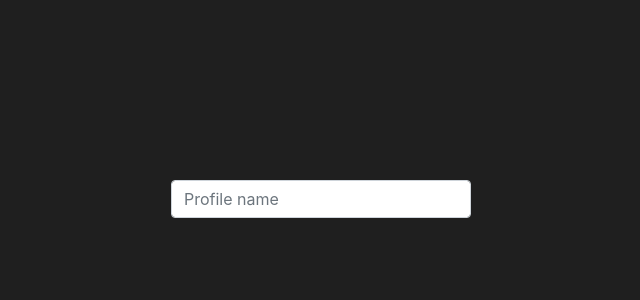
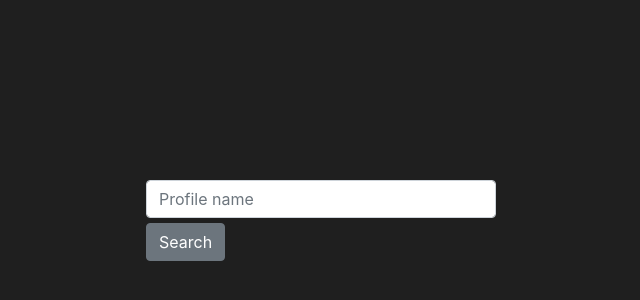
Before and after one commit to Exide-PC/FaceitStats, a React (Create React App) app in the folder FaceitStats.Web/ClientApp/: page / in a window 1280 px wide. Shown: the part 120-420 px from the top of the page, without its empty margins (319-959 px from the left). Built offline with nearby package versions, Linux system fonts and the light colour scheme.

Commit message:
Added search button.

```diff
--- a/FaceitStats.Web/ClientApp/src/components/SearchPage/Search.tsx
+++ b/FaceitStats.Web/ClientApp/src/components/SearchPage/Search.tsx
@@ -1,5 +1,5 @@
 import React, { useState, ChangeEvent } from 'react';
-import { Input } from 'reactstrap';
+import { Input, Button } from 'reactstrap';
 
 const Search = () => {
 
@@ -8,11 +8,16 @@ const Search = () => {
 
     return (
         <div className='search-container'>
-            <Input
-                value={name}
-                onChange={(e) => setName(e.target.value)}
-                placeholder='Profile name'
-            />
+            <div className='content-wrapper'>
+                <Input
+                    value={name}
+                    onChange={(e) => setName(e.target.value)}
+                    placeholder='Profile name'
+                />
+                <Button>
+                    Search
+                </Button>
+            </div>
         </div>
     )
 }
--- a/FaceitStats.Web/ClientApp/src/components/SearchPage/search-page.scss
+++ b/FaceitStats.Web/ClientApp/src/components/SearchPage/search-page.scss
@@ -3,7 +3,11 @@
     justify-content: center;
     margin-top: 300px;
 
-    input {
-        width: 300px;
+    .content-wrapper {
+        width: 350px;
+
+        * {
+            margin-bottom: 5px;
+        }
     }
 }
```
Also changed, not shown: FaceitStats.Web/ClientApp/src/services/models.ts (added, +46 -0 lines).
